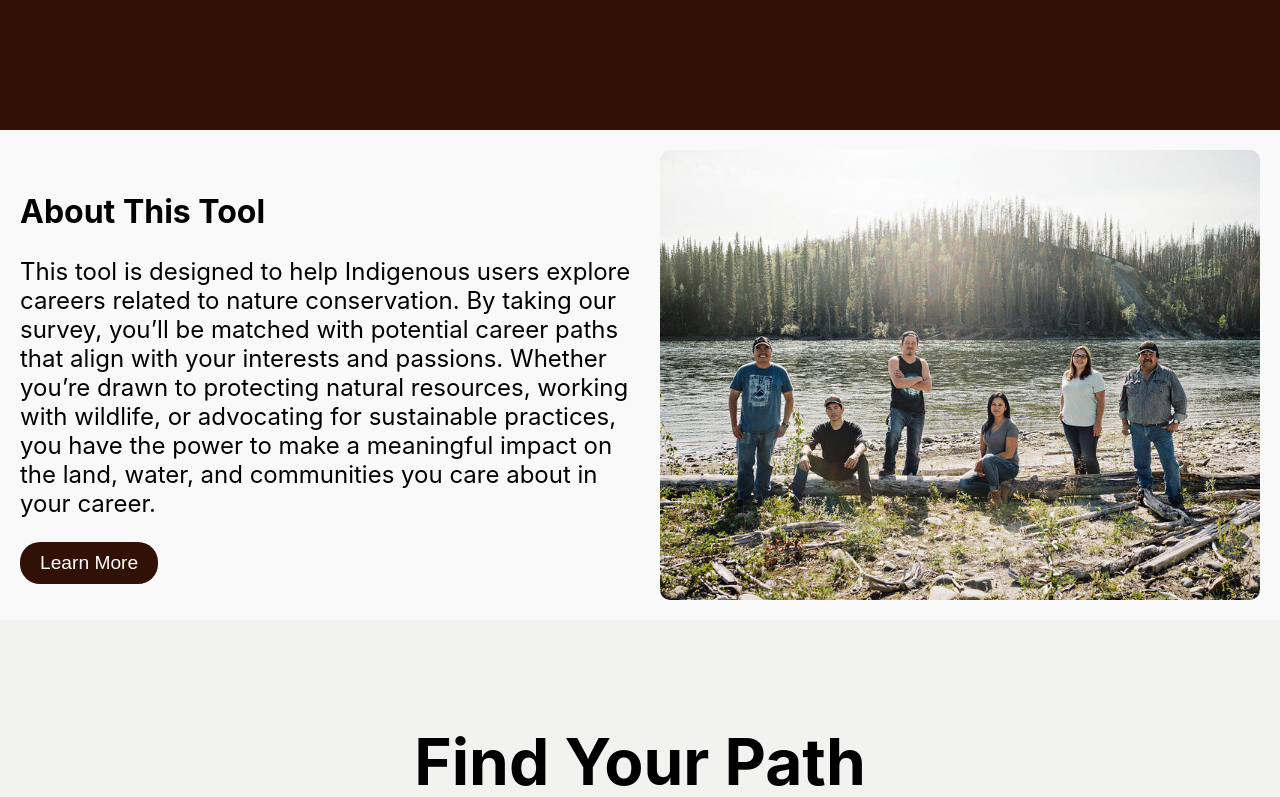
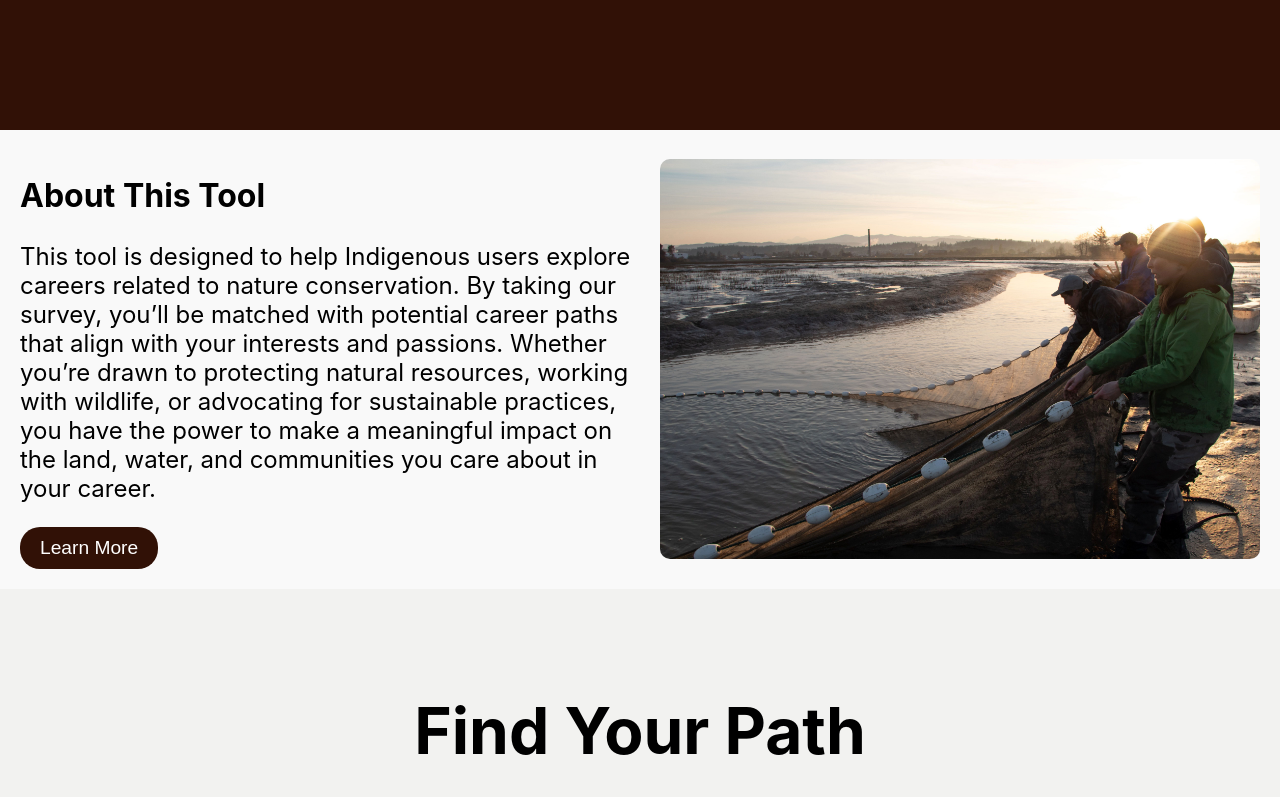
Before and after one commit to ZachG88/Team_Cedar, a React (Create React App) app: page / in a window 1280 px wide. Shown: the part 735-1532 px from the top of the page. Built offline with nearby package versions, Linux system fonts and the light colour scheme.

Commit message:
changed about pic

```diff
--- a/src/App.js
+++ b/src/App.js
@@ -48,7 +48,7 @@ const Home = () => {
     </Link>
   </div>
   <img
-    src="aboutPic.png"
+    src="aboutPic.jpeg"
     alt="About This Tool"
     style={{ width: "600px", height: "auto", borderRadius: "10px" }}
   />
```
Also changed, not shown: public/aboutPic.jpeg (added), public/aboutPic.png (deleted).
